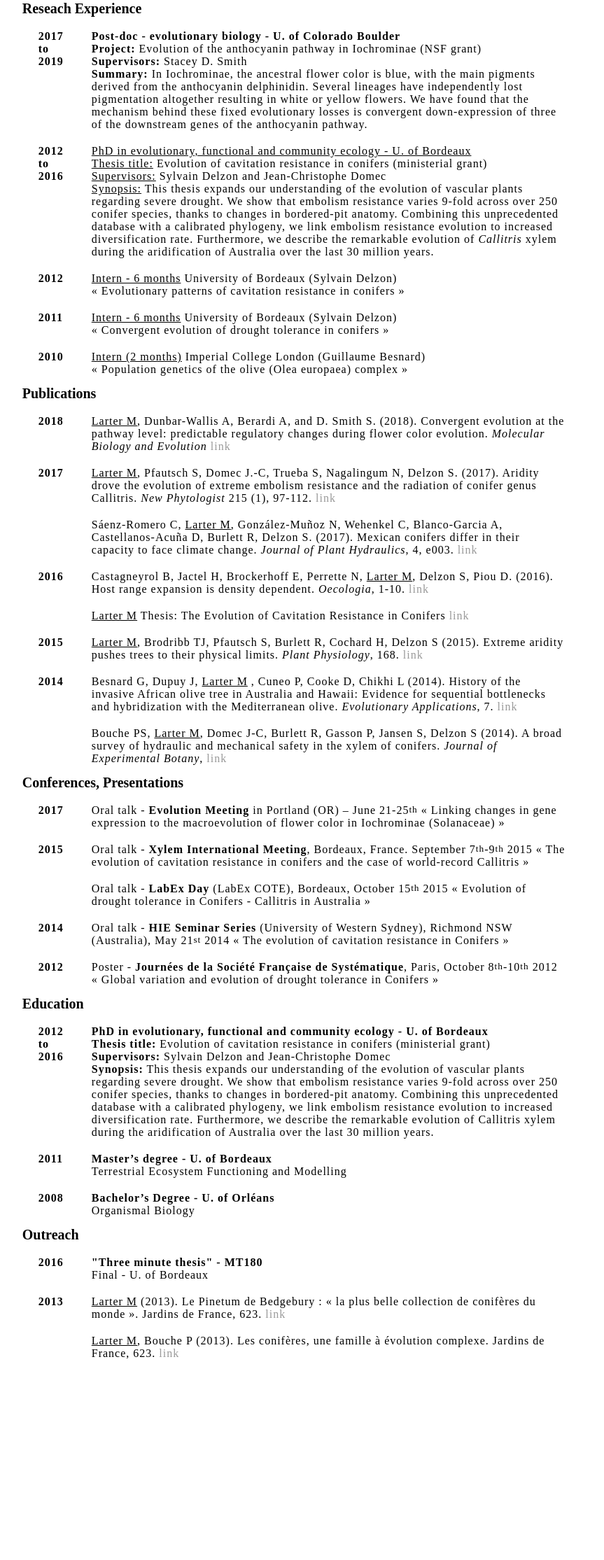
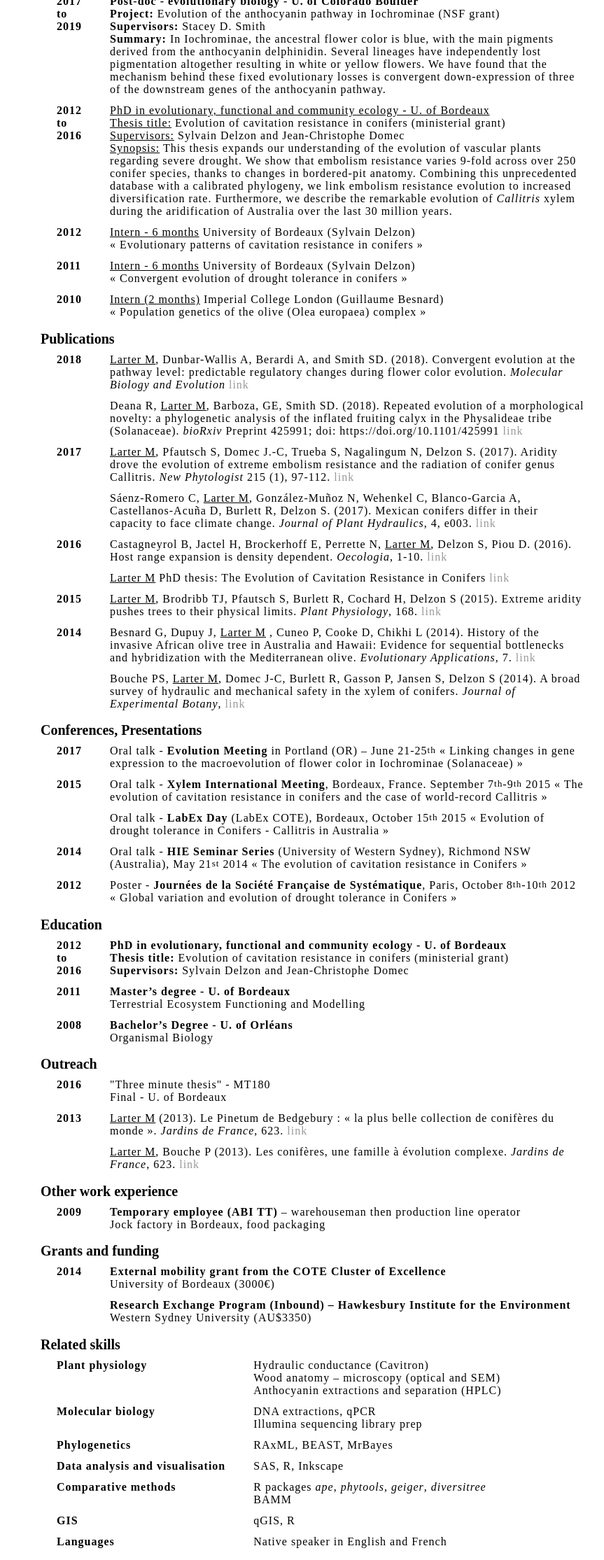
Before and after one commit to MaxLarter/maxlarter.github.io, a Jekyll site: the page built from cv/cv.html, in a window 1280 px wide, cut to the strip 274-2503 px from the top of the page. Shown: the whole strip at 70% size, without its empty margins (182-1045 px from the left). Built offline with Jekyll 4.4.1, drawn with Linux system fonts in a browser that asks for light colours; before the commit the page ends 2306 px from its top, so only the background shows below that.

Commit message:
finish categories cv
and make it nicely printable to pdf
hiden references

```diff
--- a/css/main.css
+++ b/css/main.css
@@ -1,11 +1,11 @@
 body { font: 16px;
 	font-family: "Times New Roman", Times, serif;
 	line-height: 24px;
-    margin-top: 5mm;
-    margin-bottom: 20mm;
-    margin-left: 10mm;
-    margin-right: 10mm;
-    width: 90%;
+    margin-top: auto;
+    margin-bottom: auto;
+    margin-left: auto;
+    margin-right: auto;
+    width: 98%;
 }
 
 @page
@@ -49,7 +49,7 @@ h1 { font-family: "Times New Roman", Times, serif;
 	page-break-after: avoid;}
 
 h2 { font-size: 20px;
- margin: 0 0 6px 0;
+ margin: 0 0 0 0;
  position: relative;
  page-break-after: avoid;
  }
@@ -95,10 +95,11 @@ table {
   font-size: 1rem;
   width:auto;
   height:auto;
+  margin: 0 0 2mm 0;
 }
 
 td, th {
-   padding: 10px 20px;
+   padding: 6px 20px;
 }
 
 table td, table td * {
@@ -140,5 +141,5 @@ dt { font-style: italic; font-weight: bold; font-size: 18px; text-align: right;
 dd { width: 600px; float: right; }
 dd.clear { float: none; margin: 0; height: 15px; }
 .clear { clear: both; }
-#page-wrap { width: 800px; margin: 40px auto 60px auto; }
-#pic { float: right; margin: 0 10mm 0 0; }
+#page-wrap { width: 800px; margin: auto auto auto auto; }
+#pic { float: right; margin: auto auto auto auto; }
--- a/cv/cv.html
+++ b/cv/cv.html
@@ -89,7 +89,13 @@ title: My CV
 			<tbody>
 				<tr>
 					<td><b>2018</b></td>
-					<td><u>Larter M</u>, Dunbar-Wallis A, Berardi A, and D. Smith S. (2018). Convergent evolution at the pathway level: predictable regulatory changes during flower color evolution. <i>Molecular Biology and Evolution</i> <a href="https://academic.oup.com/mbe/advance-article-abstract/doi/10.1093/molbev/msy117/5034462" target="_blank">link</a>
+					<td><u>Larter M</u>, Dunbar-Wallis A, Berardi A, and Smith SD. (2018). Convergent evolution at the pathway level: predictable regulatory changes during flower color evolution. <i>Molecular Biology and Evolution</i> <a href="https://academic.oup.com/mbe/advance-article-abstract/doi/10.1093/molbev/msy117/5034462" target="_blank">link</a>
+					</td>
+				</tr>
+
+				<tr>
+					<td><b></b></td>
+					<td>Deana R, <u>Larter M</u>, Barboza, GE, Smith SD. (2018). Repeated evolution of a morphological novelty: a phylogenetic analysis of the inflated fruiting calyx in the Physalideae tribe (Solanaceae). <i>bioRxiv</i> Preprint 425991; doi: https://doi.org/10.1101/425991 <a href="https://www.biorxiv.org/content/early/2018/09/25/425991" target="_blank">link</a>
 					</td>
 				</tr>
 
@@ -113,7 +119,7 @@ title: My CV
 
 				<tr>
 					<td><b></b></td>
-					<td><u>Larter M</u> Thesis: The Evolution of Cavitation Resistance in Conifers <a href="https://www.theses.fr/2016BORD0103.pdf" target="_blank">link</a>
+					<td><u>Larter M</u> PhD thesis: The Evolution of Cavitation Resistance in Conifers <a href="https://www.theses.fr/2016BORD0103.pdf" target="_blank">link</a>
 					</td>
 				</tr>
 
@@ -136,6 +142,7 @@ title: My CV
 				</tr>
 			</tbody>
 		</table>
+
 
 	<h2>Conferences, Presentations </h2>
 		<table>
@@ -172,6 +179,7 @@ title: My CV
 
 			</tbody>
 		</table>
+		<div class="clear"></div>
 
 	<h2>Education</h2>
 		<table>
@@ -181,7 +189,6 @@ title: My CV
 					<td><b>PhD in evolutionary, functional and community ecology - U. of Bordeaux</b> <br/>
 						<b>Thesis title:</b> Evolution of cavitation resistance in conifers (ministerial grant)<br/>
 						<b>Supervisors:</b> Sylvain Delzon and Jean-Christophe Domec <br/>
-						<b>Synopsis:</b> This thesis expands our understanding of the evolution of vascular plants regarding severe drought. We show that embolism resistance varies 9-fold across over 250 conifer species, thanks to changes in bordered-pit anatomy. Combining this unprecedented database with a calibrated phylogeny, we link embolism resistance evolution to increased diversification rate. Furthermore, we describe the remarkable evolution of Callitris xylem during the aridification of Australia over the last 30 million years.
 					</td>
 				</tr>
 
@@ -197,30 +204,155 @@ title: My CV
 
 			</tbody>
 		</table>
+	<div class="clear"></div>
 	<!--div class="clear" style="page-break-after:always"></div-->
 	<h2>Outreach</h2>
 		<table>
 			<tbody>
 				<tr>
 					<td><b>2016</b></td>
-					<td><b>"Three minute thesis" - MT180</b> <br/>
+					<td>"Three minute thesis" - MT180 <br/>
 						Final - U. of Bordeaux
 					</td>
 				</tr>
 
 				<tr>
 					<td><b>2013</b></td>
-					<td><u>Larter M</u> (2013). Le Pinetum de Bedgebury : « la plus belle collection de conifères du monde ». Jardins de France, 623. <a href="https://www.jardinsdefrance.org/le-pinetum-de-bedgebury-la-plus-belle-collection-de-coniferes-du-monde/" target="_blank">link</a>
+					<td><u>Larter M</u> (2013). Le Pinetum de Bedgebury : « la plus belle collection de conifères du monde ». <i>Jardins de France</i>, 623. <a href="https://www.jardinsdefrance.org/le-pinetum-de-bedgebury-la-plus-belle-collection-de-coniferes-du-monde/" target="_blank">link</a>
 					</td>
 				</tr>
 				<tr>
 					<td><b></b></td>
-					<td><u>Larter M</u>, Bouche P (2013). Les conifères, une famille à évolution complexe. Jardins de France, 623. <a href="https://www.jardinsdefrance.org/les-coniferes-une-famille-a-evolution-complexe/" target="_blank">link</a>
+					<td><u>Larter M</u>, Bouche P (2013). Les conifères, une famille à évolution complexe. <i>Jardins de France</i>, 623. <a href="https://www.jardinsdefrance.org/les-coniferes-une-famille-a-evolution-complexe/" target="_blank">link</a>
+					</td>
+				</tr>
+			</tbody>
+		</table>
+		<div class="clear"></div>
+
+	<h2>Other work experience</h2>
+		<table>
+			<tbody>
+				<tr>
+					<td><b>2009</b></td>
+					<td><b>Temporary employee (ABI TT) </b>– warehouseman then production line operator <br/>
+						Jock factory in Bordeaux, food packaging
+					</td>
+				</tr>
+			</tbody>
+		</table>
+		<div class="clear"></div>
+
+	<h2>Grants and funding</h2>
+		<table>
+			<tbody>
+				<tr>
+					<td><b>2014</b></td>
+					<td><b>External mobility grant from the COTE Cluster of Excellence </b> <br/>
+					University of Bordeaux (3000€)
+					</td>
+				</tr>
+
+				<tr>
+					<td><b></b></td>
+					<td><b>Research Exchange Program (Inbound) – Hawkesbury Institute for the Environment</b> <br/>
+					Western Sydney University (AU$3350)
+					</td>
+				</tr>
+			</tbody>
+		</table>
+
+		<div class="clear"></div>
+
+	<h2>Related skills</h2>
+		<table>
+			<tbody>
+				<tr>
+					<td><b>Plant physiology</b></td>
+					<td>Hydraulic conductance (Cavitron) <br/>
+					Wood anatomy – microscopy (optical and SEM) <br/>
+					Anthocyanin extractions and separation (HPLC) <br/>
+					</td>
+				</tr>
+
+				<tr>
+					<td><b>Molecular biology</b></td>
+					<td>DNA extractions, qPCR <br/>
+					Illumina sequencing library prep
+					</td>
+				</tr>
+
+				<tr>
+					<td><b>Phylogenetics</b></td>
+					<td>RAxML, BEAST, MrBayes
+					</td>
+				</tr>
+
+				<tr>
+					<td><b>Data analysis and visualisation</b></td>
+					<td>SAS, R, Inkscape
+					</td>
+				</tr>
+
+				<tr>
+					<td><b>Comparative methods</b></td>
+					<td>R packages <i>ape</i>, <i>phytools</i>, <i>geiger</i>, <i>diversitree</i> <br/>
+					BAMM
+					</td>
+				</tr>
+
+				<tr>
+					<td><b>GIS</b></td>
+					<td>qGIS, R
+					</td>
+				</tr>
+
+				<tr>
+					<td><b>Languages</b></td>
+					<td>Native speaker in English and French
 					</td>
 				</tr>
 			</tbody>
 		</table>
     </div>
+	<div class="clear"></div>
+
+	<!--h2>References</h2-->
+		<table style="display:none">
+			<tbody>
+				<tr>
+					<td nowrap><b>Sylvain Delzon</b></td>
+					<td>Senior Researcher, French National Institute for Agricultural Research (INRA) <br/>
+					Bâtiment B2 - RdC Est  <br/>
+					Allée Geoffroy St-Hilaire  <br/>
+					CS 50023 - 33615 Pessac (France)  <br/>
+					Email: sylvain.delzon@u-bordeaux.fr  <br/>
+					Tel: +33 5 40 00 38 91  <br/>
+
+					</td>
+				</tr>
+
+				<tr>
+					<td nowrap><b>Stacey D. Smith </b></td>
+					<td>Associate Professor, University of Colorado-Boulder<br/>
+						Department of Ecology and Evolutionary Biology	<br/>
+						Campus Box 334, Boulder, CO 80309-0334 (USA)<br/>
+						Email: stacey.d.smith@colorado.edu<br/>
+						Phone: +1 303 492 1374<br/>
+					</td>
+				</tr>
+
+				<tr>
+					<td><b>Amy Zanne</b></td>
+					<td>Associate Professor, George Washington University, Washington, D.C. <br/>
+						Department of Biological Sciences<br/>
+						Washington, D.C. 20052 (USA) <br/>
+						Email: aezanne@gmail.com <br/>
+						Tel: +1 202 994 8751 <br/>
+					</td>
+				</tr>
+			</tbody>
+		</table>
 
 	<div class="clear"></div>
 
```
